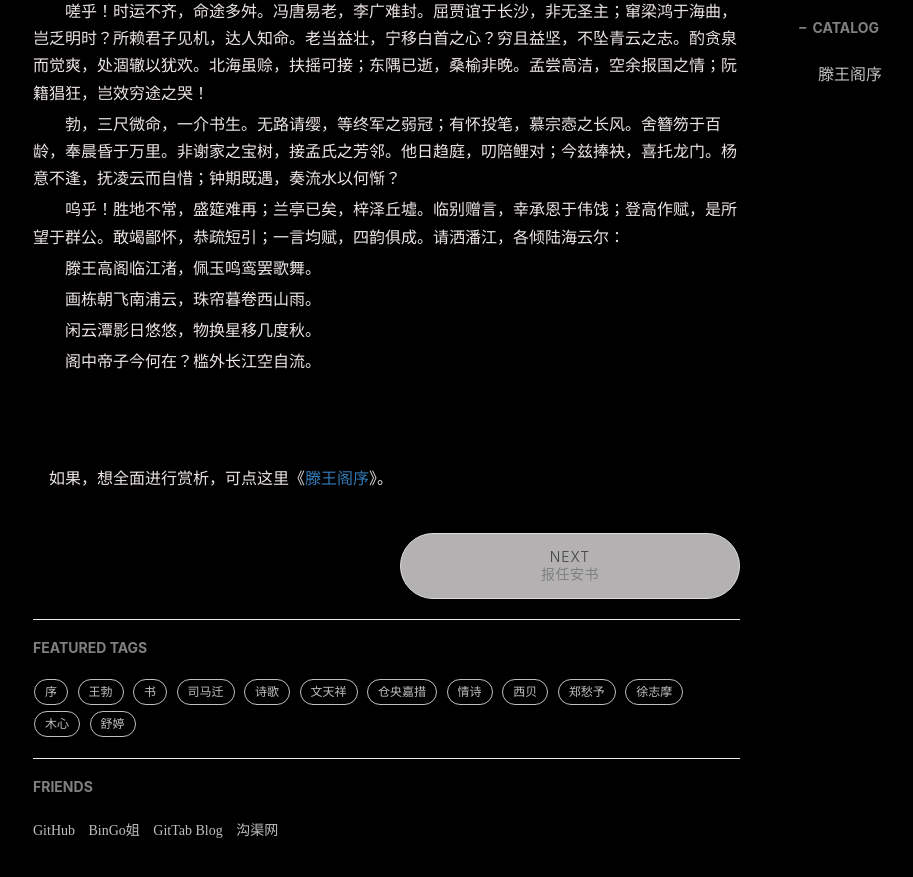
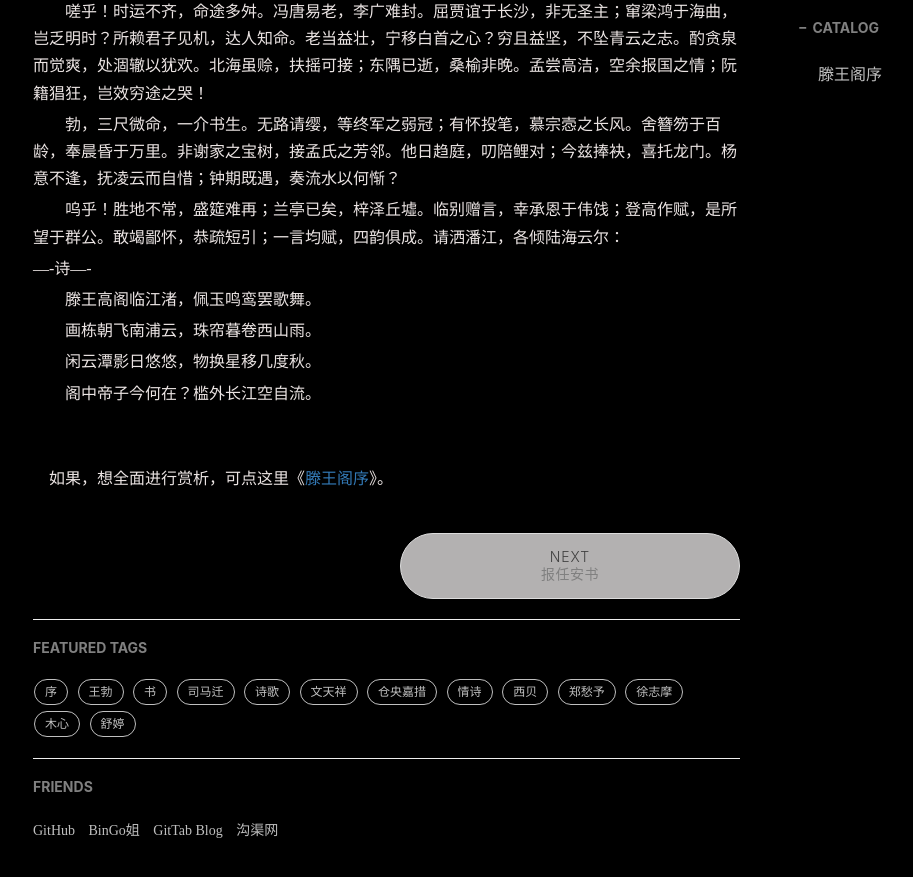
Before and after one commit to copyfree/copyfree.github.io, a Jekyll site: the page built from _posts/2018-05-05-滕王阁序-2018.md, in a window 1280 px wide and 900 px high, scrolled down 1002 px. Shown: the top 877 px of the window, without its empty margins (232-1145 px from the left). Built offline with Jekyll 4.4.1, drawn with Linux system fonts in a browser that asks for light colours; nearby versions of some CDN libraries; comment, search, counter and statistics services are not loaded.

Commit message:
Update _posts/2018-05-05-滕王阁序-2018.md

```diff
--- a/_posts/2018-05-05-滕王阁序-2018.md
+++ b/_posts/2018-05-05-滕王阁序-2018.md
@@ -29,6 +29,8 @@ tags:
 　　呜乎！胜地不常，盛筵难再；兰亭已矣，梓泽丘墟。临别赠言，幸承恩于伟饯；登高作赋，是所望于群公。敢竭鄙怀，恭疏短引；一言均赋，四韵俱成。请洒潘江，各倾陆海云尔：
 <br>
 
+----诗----
+
 　　滕王高阁临江渚，佩玉鸣鸾罢歌舞。
 
 　　画栋朝飞南浦云，珠帘暮卷西山雨。
@@ -38,7 +40,5 @@ tags:
 　　阁中帝子今何在？槛外长江空自流。
 
 <br>
-
-<br>
 <br>
 &nbsp;&nbsp;&nbsp;&nbsp;如果，想全面进行赏析，可点这里《<a href="https://so.gushiwen.org/shiwenv_ce802de625e5.aspx" target="_blank">滕王阁序</a>》。
```
